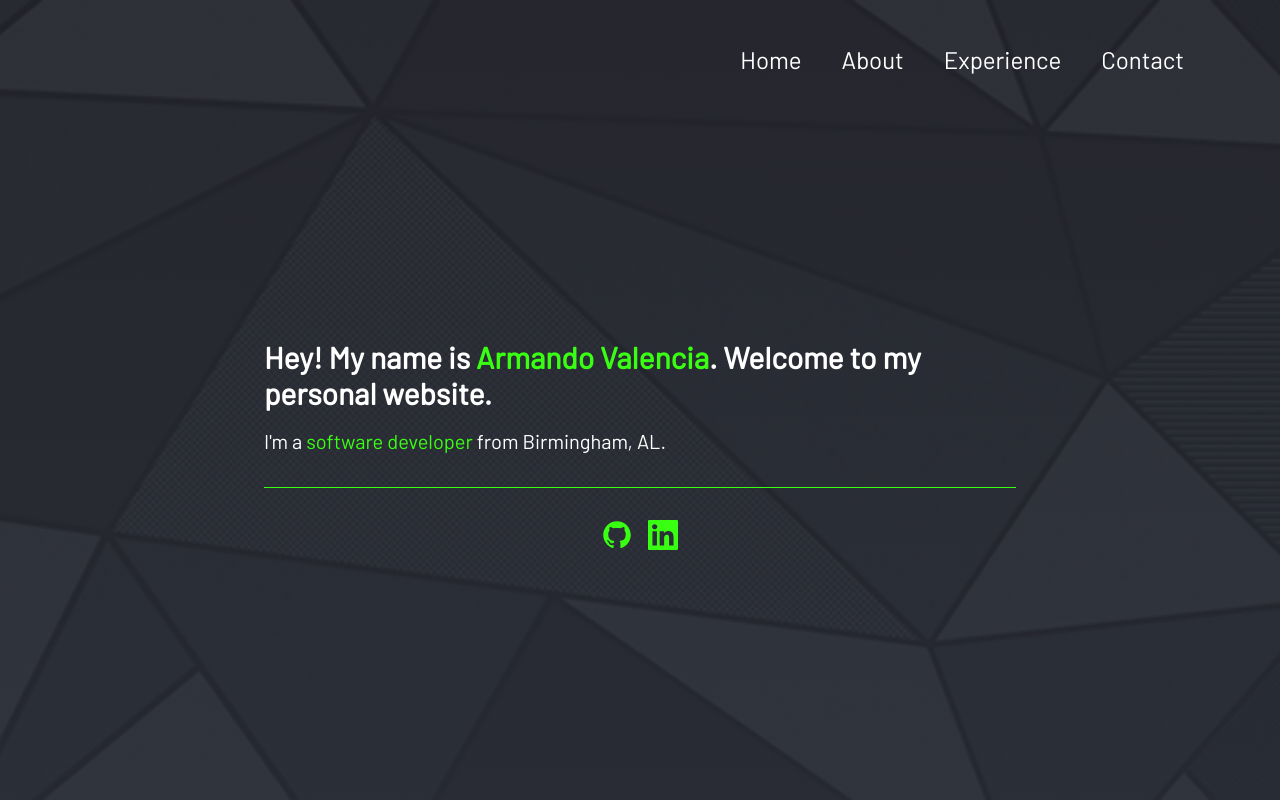
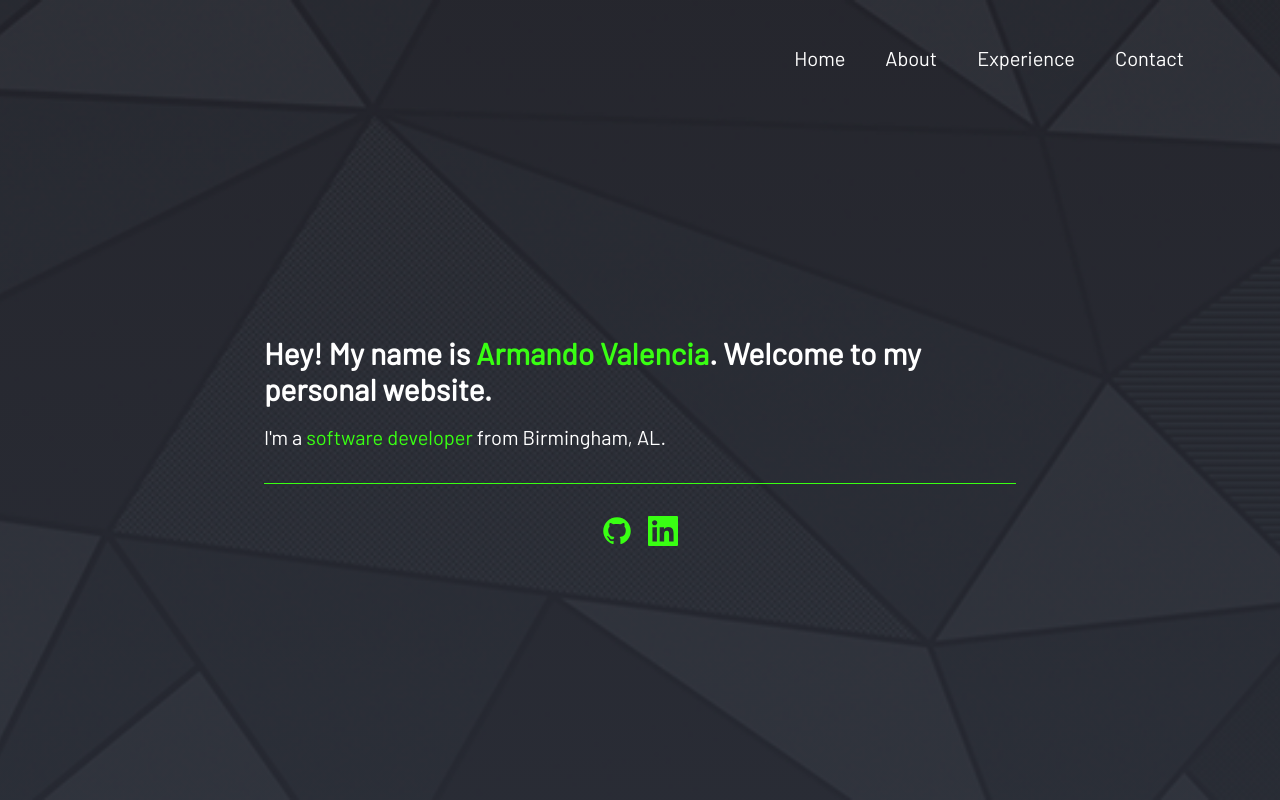
Before and after one commit to armando-valencia/personal-website, a React (Vite) app: page / in a window 1280 px wide. Shown: the top 800 px of the page. Built offline with nearby package versions, Linux system fonts and the light colour scheme.

Commit message:
Decrease size of nav item text

```diff
--- a/src/components/Nav.jsx
+++ b/src/components/Nav.jsx
@@ -47,7 +47,7 @@ const Nav = () => {
 												? "#"
 												: "#" + page.name.toLowerCase()
 										}`}
-										className="cursor-pointer hover:text-secondary text-quarternary text-2xl bg-transparent p-5"
+										className="cursor-pointer hover:text-secondary text-quarternary text-xl bg-transparent p-5"
 										key={page.name + idx + "-nav"}
 									>
 										{page.name}
```
